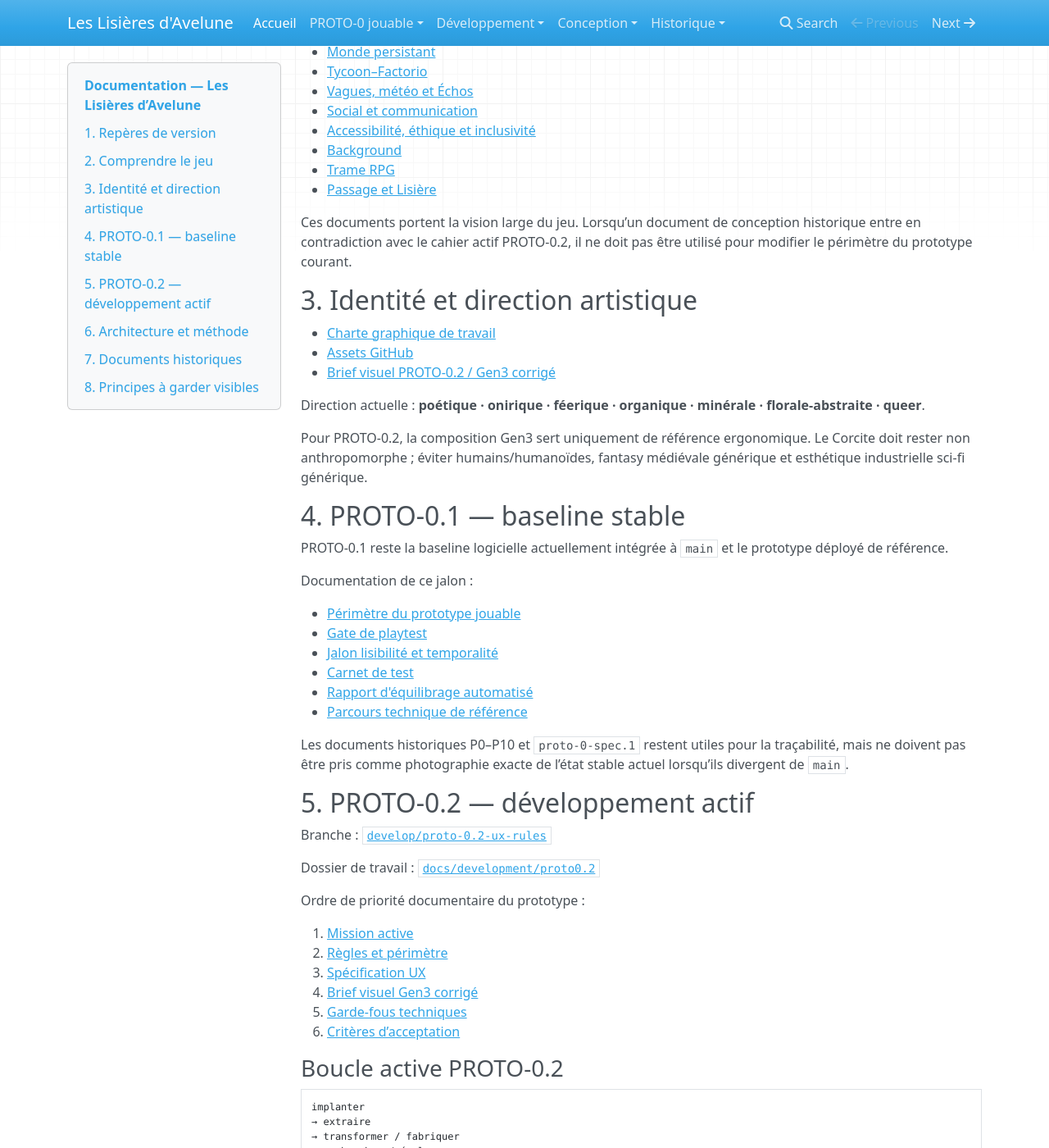
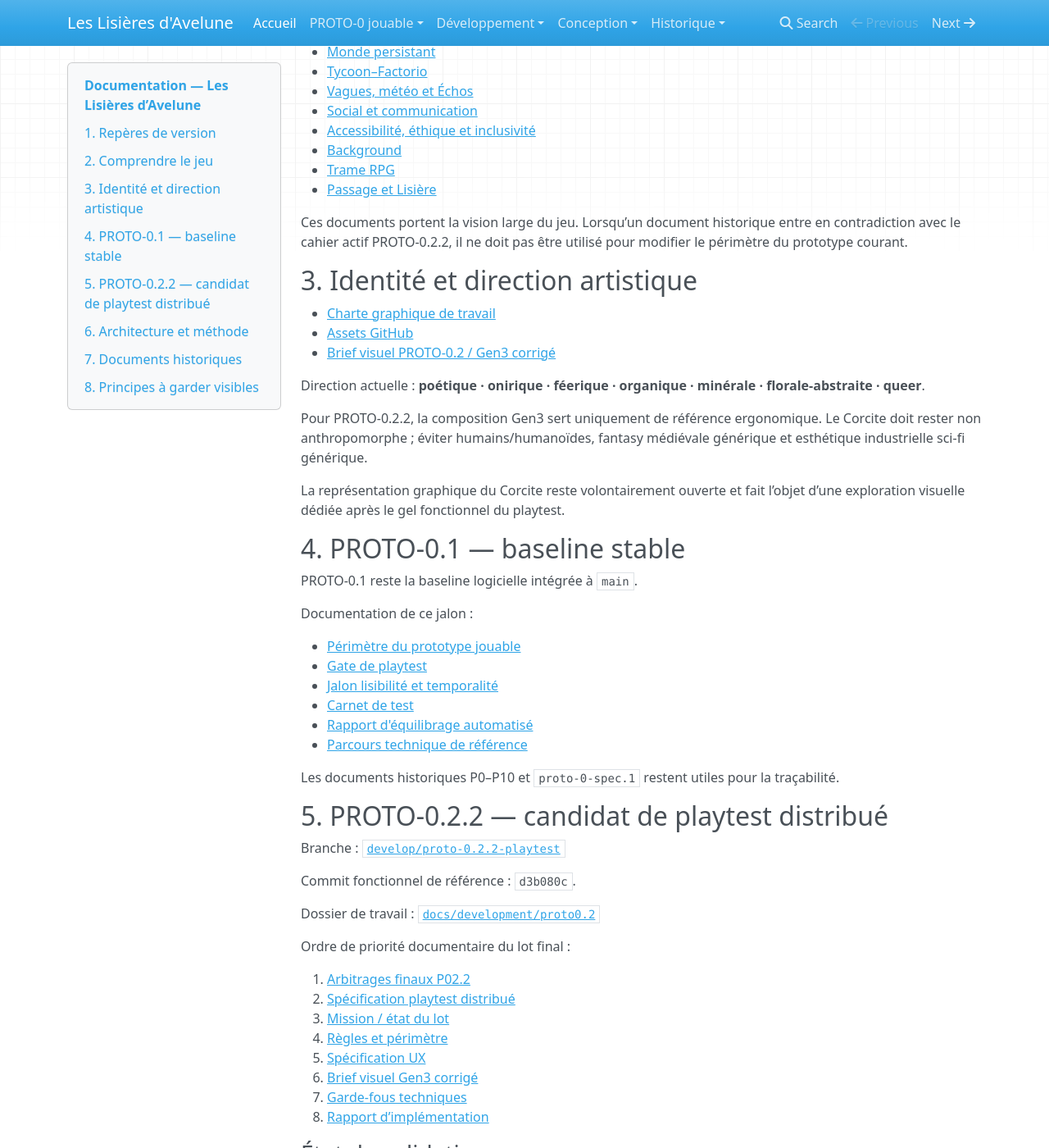
Before and after one commit to Abeliome-Officiel/les-lisieres-avelune, an MkDocs documentation site: the page built from docs/index.md, in a window 1280 px wide and 1400 px high, scrolled down 488 px. Shown: the whole window at 82% size. Built offline with MkDocs 1.6.1, drawn with Linux system fonts in a browser that asks for light colours; nearby versions of some CDN libraries; some of the changed text lies outside the part shown.

Commit message:
docs: actualiser l index documentaire pour P02.2

````diff
--- a/docs/index.md
+++ b/docs/index.md
@@ -1,13 +1,13 @@
 # Documentation — Les Lisières d’Avelune
 
-Cet index distingue les **principes de conception**, les **jalons jouables stables**, les **documents historiques** et le **développement actif PROTO-0.2**.
+Cet index distingue les **principes de conception**, les **jalons jouables stables**, les **documents historiques** et le **candidat distribué PROTO-0.2.2**.
 
 ## 1. Repères de version
 
 - `v0.8` : ancien jalon historique.
 - `v0.8.3` : dernière baseline de conception figée avant PROTO-0.1.
-- **PROTO-0.1** : jalon jouable intégré à `main` et actuellement déployé.
-- **PROTO-0.2** : développement actif sur `develop/proto-0.2-ux-rules`, non encore stable ni déployé comme référence.
+- **PROTO-0.1** : jalon jouable intégré à `main`.
+- **PROTO-0.2.2** : candidat de playtest distribué finalisé, validé et poussé sur `develop/proto-0.2.2-playtest`.
 
 Le projet ne doit pas être présenté comme ayant déjà atteint une nouvelle version stable arbitraire telle que `v0.9`.
 
@@ -24,7 +24,7 @@ Le projet ne doit pas être présenté comme ayant déjà atteint une nouvelle v
 - [Trame RPG](14_trame_rpg.md)
 - [Passage et Lisière](15_lisiere_et_passage.md)
 
-Ces documents portent la vision large du jeu. Lorsqu’un document de conception historique entre en contradiction avec le cahier actif PROTO-0.2, il ne doit pas être utilisé pour modifier le périmètre du prototype courant.
+Ces documents portent la vision large du jeu. Lorsqu’un document historique entre en contradiction avec le cahier actif PROTO-0.2.2, il ne doit pas être utilisé pour modifier le périmètre du prototype courant.
 
 ## 3. Identité et direction artistique
 
@@ -34,11 +34,13 @@ Ces documents portent la vision large du jeu. Lorsqu’un document de conception
 
 Direction actuelle : **poétique · onirique · féerique · organique · minérale · florale-abstraite · queer**.
 
-Pour PROTO-0.2, la composition Gen3 sert uniquement de référence ergonomique. Le Corcite doit rester non anthropomorphe ; éviter humains/humanoïdes, fantasy médiévale générique et esthétique industrielle sci-fi générique.
+Pour PROTO-0.2.2, la composition Gen3 sert uniquement de référence ergonomique. Le Corcite doit rester non anthropomorphe ; éviter humains/humanoïdes, fantasy médiévale générique et esthétique industrielle sci-fi générique.
+
+La représentation graphique du Corcite reste volontairement ouverte et fait l’objet d’une exploration visuelle dédiée après le gel fonctionnel du playtest.
 
 ## 4. PROTO-0.1 — baseline stable
 
-PROTO-0.1 reste la baseline logicielle actuellement intégrée à `main` et le prototype déployé de référence.
+PROTO-0.1 reste la baseline logicielle intégrée à `main`.
 
 Documentation de ce jalon :
 
@@ -49,24 +51,41 @@ Documentation de ce jalon :
 - [Rapport d'équilibrage automatisé](proto0/PROTO0_PLAYABLE_BALANCE_REPORT.md)
 - [Parcours technique de référence](proto0/PROTO0_PLAYABLE_REFERENCE_PLAYTHROUGH.md)
 
-Les documents historiques P0–P10 et `proto-0-spec.1` restent utiles pour la traçabilité, mais ne doivent pas être pris comme photographie exacte de l’état stable actuel lorsqu’ils divergent de `main`.
+Les documents historiques P0–P10 et `proto-0-spec.1` restent utiles pour la traçabilité.
 
-## 5. PROTO-0.2 — développement actif
+## 5. PROTO-0.2.2 — candidat de playtest distribué
 
-Branche : [`develop/proto-0.2-ux-rules`](https://github.com/Avelune-Officiel/les-lisieres-avelune/tree/develop/proto-0.2-ux-rules)
+Branche : [`develop/proto-0.2.2-playtest`](https://github.com/Avelune-Officiel/les-lisieres-avelune/tree/develop/proto-0.2.2-playtest)
+
+Commit fonctionnel de référence : `d3b080c`.
 
 Dossier de travail : [`docs/development/proto0.2`](development/proto0.2/README.md)
 
-Ordre de priorité documentaire du prototype :
+Ordre de priorité documentaire du lot final :
 
-1. [Mission active](development/proto0.2/CURRENT_TASK.md)
-2. [Règles et périmètre](development/proto0.2/01_RULES_AND_SCOPE.md)
-3. [Spécification UX](development/proto0.2/02_UX_SPEC.md)
-4. [Brief visuel Gen3 corrigé](development/proto0.2/06_VISUAL_BRIEF_GEN3.md)
-5. [Garde-fous techniques](development/proto0.2/03_TECHNICAL_GUARDRAILS.md)
-6. [Critères d’acceptation](development/proto0.2/04_ACCEPTANCE.md)
+1. [Arbitrages finaux P02.2](development/proto0.2/11_P02_2_FINAL_PLAYTEST_ARBITRATIONS.md)
+2. [Spécification playtest distribué](development/proto0.2/10_P02_2_DISTRIBUTED_PLAYTEST_SPEC.md)
+3. [Mission / état du lot](development/proto0.2/CURRENT_TASK.md)
+4. [Règles et périmètre](development/proto0.2/01_RULES_AND_SCOPE.md)
+5. [Spécification UX](development/proto0.2/02_UX_SPEC.md)
+6. [Brief visuel Gen3 corrigé](development/proto0.2/06_VISUAL_BRIEF_GEN3.md)
+7. [Garde-fous techniques](development/proto0.2/03_TECHNICAL_GUARDRAILS.md)
+8. [Rapport d’implémentation](development/proto0.2/IMPLEMENTATION_REPORT.md)
 
-### Boucle active PROTO-0.2
+### État de validation
+
+- 380/380 tests ;
+- `svelte-check` : 0 erreur, 0 warning ;
+- build production/Docker vert ;
+- PostgreSQL 17 réel et migration validés ;
+- sessions create/resume/save et conflits LWW validés ;
+- smoke HTTP et garde-fous API validés ;
+- feedback PostgreSQL → SMTP réel validé de bout en bout ;
+- revue humaine desktop et mobile acceptée.
+
+Le lot est prêt à être distribué. Fusion `main`, tag de release et déploiement public restent des actions séparées.
+
+### Boucle active
 
 ```text
 implanter
@@ -89,12 +108,12 @@ implanter
 - recherche courte et utile ;
 - une seule famille de défense : **Affaiblissement** ;
 - une seule caractéristique active de vague : **Puissance** ;
-- première vague réduite à `0` → victoire du testeur ;
+- Puissance résiduelle `0` → victoire du testeur ;
 - Intégrité du Corcite à `0` → victoire du jeu ;
 - pas de nombre fixe de vagues ;
 - pas de matière issue des vagues ni de captation dans ce proto.
 
-Les anciennes notions `pression / structure / charge / matière capturable` ne constituent pas le canon futur de la vague : la nature détaillée de la vague doit être redéfinie après ce jalon.
+Les anciennes notions `pression / structure / charge / matière capturable` ne constituent pas le canon futur de la vague.
 
 ## 6. Architecture et méthode
 
````
